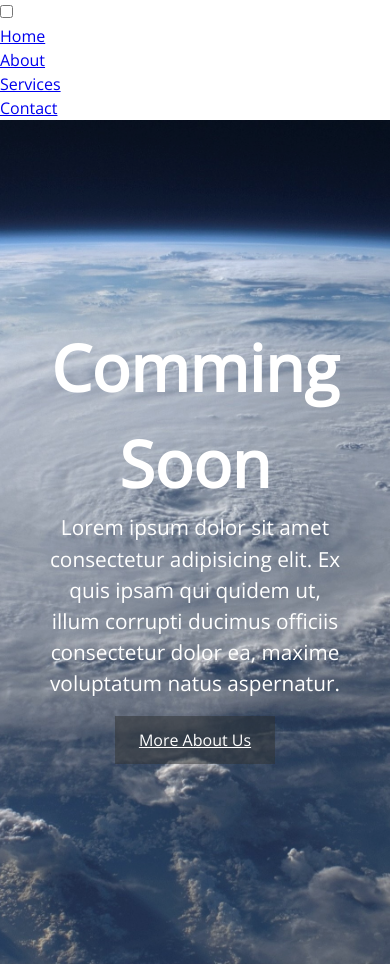
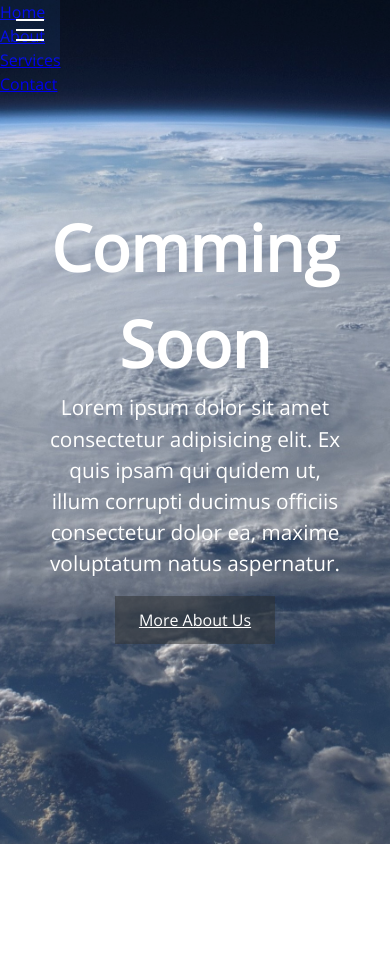
Before and after one commit to adarshthapa/spacesoft, a plain HTML site: page index.html in a window 390 px wide. After the commit the page ends 844 px from the top, so only its background shows below. Drawn offline with nearby package versions, Linux system fonts and the light colour scheme.

Commit message:
Created Hamburger menu through css

```diff
--- a/css/menu.css
+++ b/css/menu.css
@@ -7,3 +7,63 @@
 |   * Web: https://www.adarshthapa.com/     |
 |===========================================|
 */
+
+.menu-wrap {
+    position: fixed;
+    top: 0;
+    left: 0;
+    z-index: 1;
+}
+
+.menu-wrap .toggler {
+    position: absolute;
+    top: 0;
+    left: 0;
+    z-index: 2;
+    cursor: pointer;
+    widows: 50px;
+    height: 50px;
+    opacity: 0;
+}
+
+.menu-wrap .hamburger {
+    position: absolute;
+    top: 0;
+    left: 0;
+    z-index: 1;
+    width: 60px;
+    height: 60px;
+    padding: 1rem;
+    background: var(--primary-color);
+    display: flex;
+    align-items: center;
+    justify-content: center;
+}
+
+/* Hamburger Line */
+.menu-wrap .hamburger > div {
+    position: relative;
+    flex: none;
+    width: 100%;
+    height: 2px;
+    background: #fff;
+    display: flex;
+    align-items: center;
+    justify-content: center;
+}
+
+/* Hamburger Lines - Top & Bottom */
+.menu-wrap .hamburger > div::before,
+.menu-wrap .hamburger > div::after {
+    content: '';
+    position: absolute;
+    z-index: 1;
+    top: -10px;
+    width: 100%;
+    height: 2px;
+    background: inherit;
+}
+
+.menu-wrap .hamburger > div::after {
+    top: 10px;
+}
```
